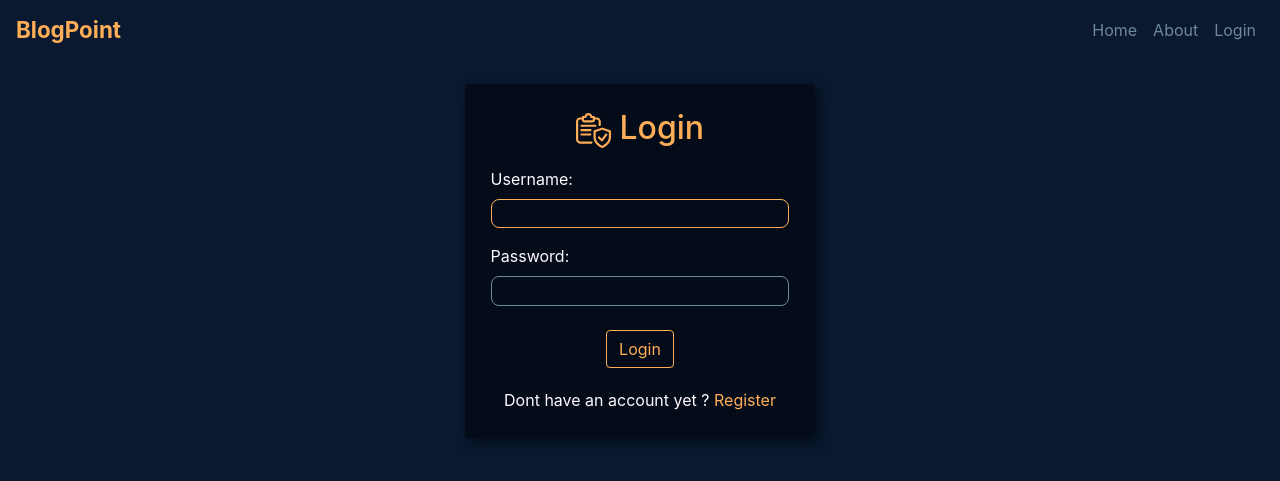
After one commit to RajKotadia/blogpoint, a Django app: page /login in a window 1280 px wide. The commit adds this page. Shown: the top 481 px of the page. Run offline with Django 3.2, Linux system fonts and the light colour scheme; some libraries are stand-ins or nearby versions.

Commit message:
:sparkles: User Authentication logic

```diff
--- a/blog/templates/blog/navbar.html
+++ b/blog/templates/blog/navbar.html
@@ -23,9 +23,25 @@
         <li class="nav-item">
           <a class="nav-link" href="#">About</a>
         </li>
+
+        {% if user.is_authenticated %}
         <li class="nav-item">
-          <a class="nav-link" href="#">SignIn</a>
+          <a class="nav-link" href="{% url 'profile' %}">Profile</a>
         </li>
+
+        <li class="nav-item">
+          <a
+            class="nav-link"
+            href="{% url 'logout' %}"
+            style="color: var(--primary-color);"
+            >Logout</a
+          >
+        </li>
+        {% else %}
+        <li class="nav-item">
+          <a class="nav-link" href="{% url 'login' %}">Login</a>
+        </li>
+        {% endif %}
       </ul>
     </div>
   </nav>
--- a/blogpoint/urls.py
+++ b/blogpoint/urls.py
@@ -1,10 +1,14 @@
 from django.contrib import admin
 from django.urls import path, include
+
 from users import views as user_views
-
+from django.contrib.auth import views as auth_views
 
 urlpatterns = [
+    path('', include('blog.urls')),
     path('admin/', admin.site.urls),
-    path('', include('blog.urls')),
     path('register', user_views.register, name='register'),
+    path('login', auth_views.LoginView.as_view(template_name='users/login.html'), name='login'),
+    path('logout', auth_views.LogoutView.as_view(), name='logout'),
+    path('profile', user_views.profile, name='profile'),
 ]
--- /dev/null
+++ b/users/templates/users/login.html
@@ -0,0 +1,46 @@
+{% extends 'blog/base.html' %}
+
+<!-- Load static -->
+{% load static %}
+
+<!-- Title block -->
+{% block title %}
+BlogPoint | Login
+{% endblock %}
+
+<!-- Main content -->
+{% block content %}
+<main class="container">
+	<div class="card form-card mt-4">
+	  <h2 class="form-title">
+		<img src="{% static 'blog/img/login.svg' %}" height="35px" alt="login" />
+		Login
+	  </h2>
+	  <form method="POST">
+		{% csrf_token %}
+
+		{% for field in form %}
+		<div class="form-group">
+		  {{ field.label_tag }} {{ field }} {{ field.errors }}
+		</div>
+		{% endfor %}
+
+		<div class="errorlist pt-0">
+			{{ form.non_field_errors }}
+		</div>
+
+		<button type="submit" class="btn btn-prim">Login</button>
+	  </form>
+	  <div class="form-footer">
+		<span>Dont have an account yet ?
+		<a href="{% url 'register' %}"> Register</a>
+	  </div></span>
+	</div>
+  </main>
+
+  <script>
+	  const inputTag = document.querySelectorAll('input');
+	  console.log(inputTag[1]);
+	  inputTag[1].setAttribute('autocomplete', 'off');
+  </script>
+{% endblock %}
--- a/users/templates/users/register.html
+++ b/users/templates/users/register.html
@@ -25,7 +25,7 @@
     </form>
     <div class="form-footer">
       <span>Already have an account ?
-      <a href="#"> SignIn</a>
+      <a href="{% url 'login' %}"> LogIn</a>
     </div></span>
   </div>
 </main>
```
Also changed, not shown: blogpoint/settings.py (+9 -0 lines), users/templates/users/profile.html (added, +11 -0 lines), users/views.py (+8 -0 lines), blog/static/blog/img/login.svg (added).
